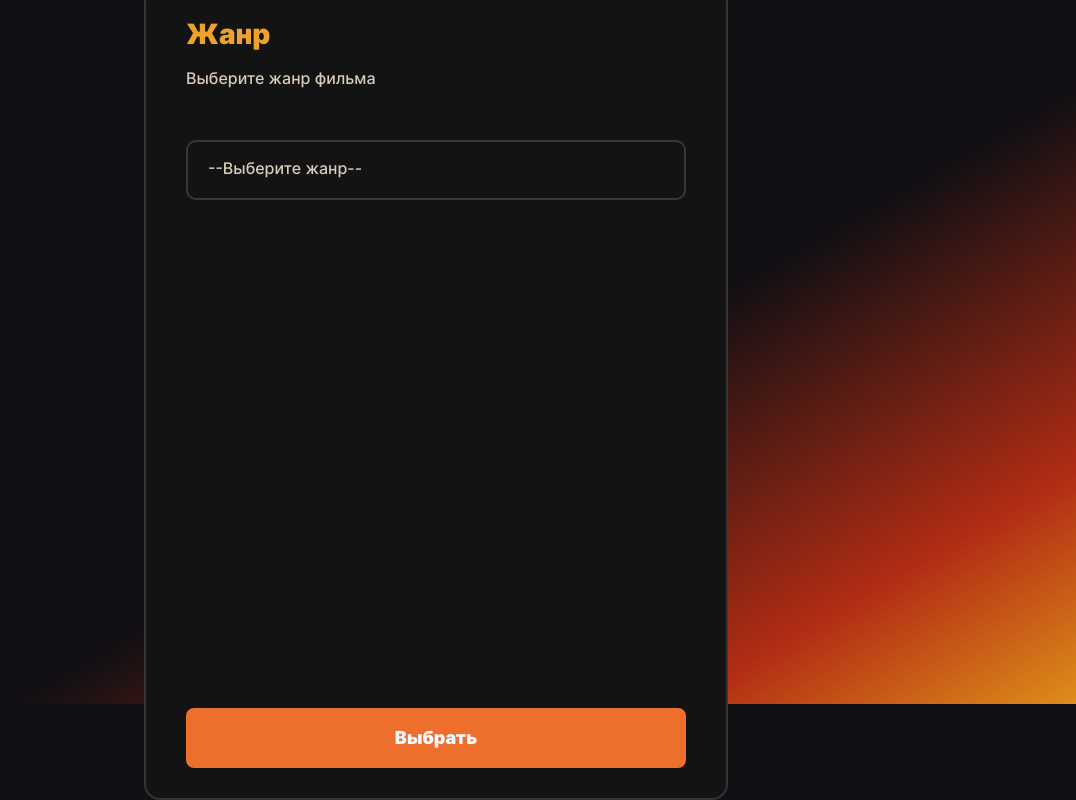
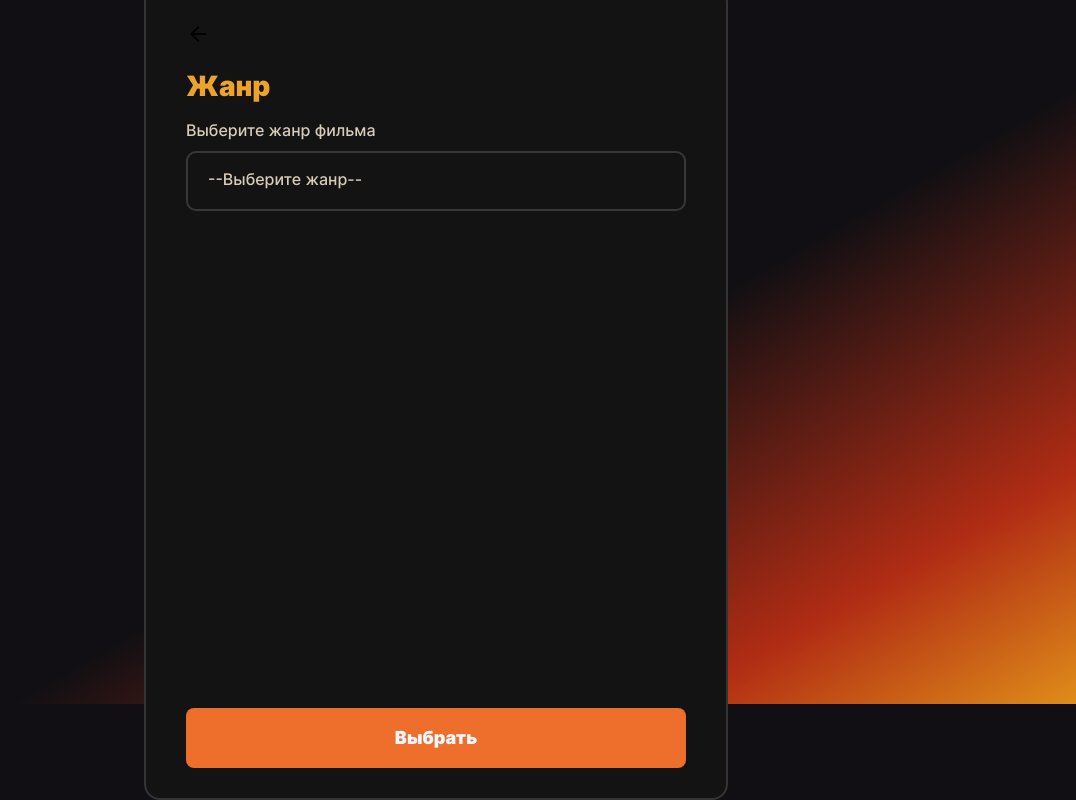
Before and after one commit to ArtPsycho/kino-random, a website built with webpack: page src/index.html in a window 1280 px wide. Both pictures are taken after a click on the button "Начать". Shown: the part 96-896 px from the top of the page, without its empty margins (204-1280 px from the left). Built offline with nearby package versions, Linux system fonts and the light colour scheme.

Commit message:
ver 0.1.3 / Return button

```diff
--- a/src/common.blocks/buttons.css
+++ b/src/common.blocks/buttons.css
@@ -22,3 +22,11 @@
 .button-accent:hover {
   background-color: #d17848;
 }
+
+.button-return {
+  height: 32px;
+  display: flex;
+  gap: 8px;
+  align-items: center;
+  background-color: transparent;
+}
--- a/src/index.html
+++ b/src/index.html
@@ -54,6 +54,17 @@
     <div class="modal " id="form-genre">
       <div class="modal__container">
         <div class="modal__container_info">
+          <!-- <button class="button-return" id="genre-back">
+            <img
+              class="button_icon"
+              src="./images/arrow_back.svg"
+              >
+            Назад</button> -->
+          <div class="button-return">
+            <img
+              class="button_icon"
+              src="./images/arrow_back.svg">
+          </div>
           <h2 class="modal__title">Жанр</h2>
           <p class="modal__description">Выберите жанр фильма</p>
         </div>
```
Also changed, not shown: src/images/arrow_back.svg (added).
